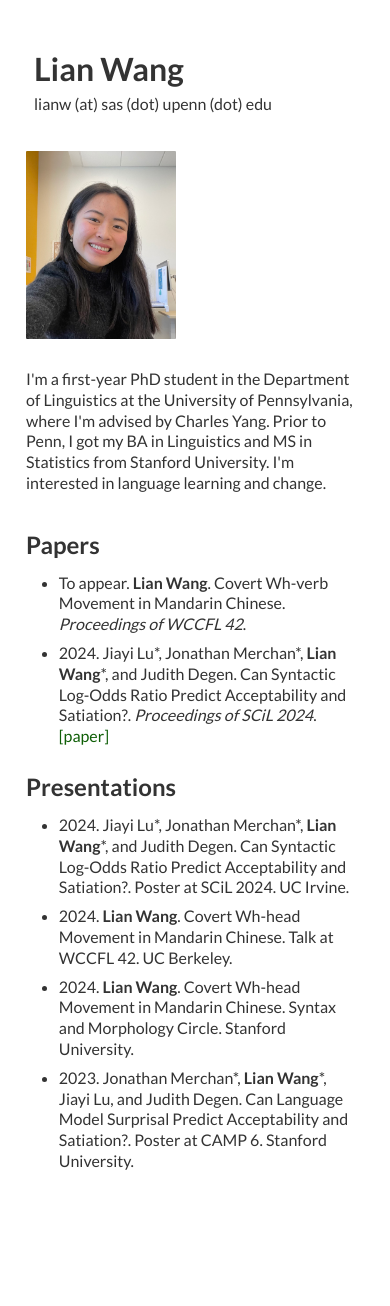
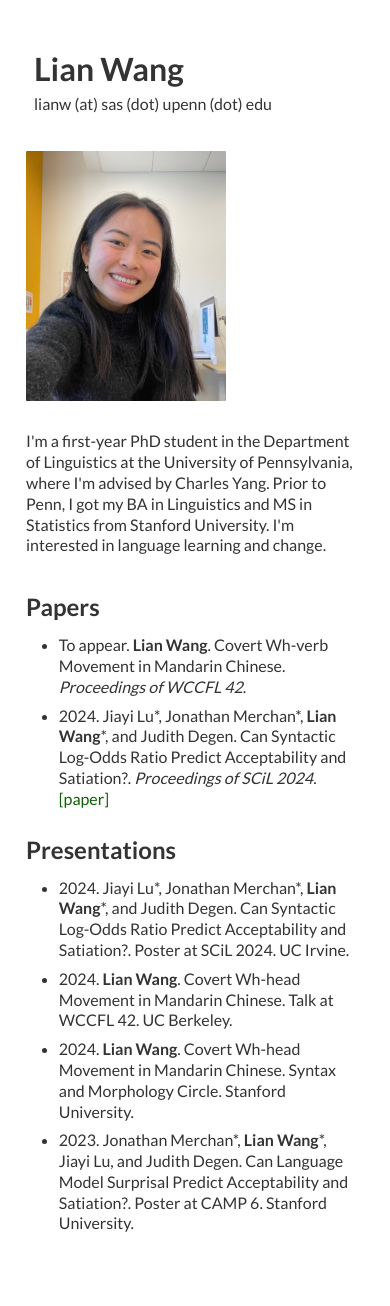
Before and after one commit to liankwang/liankwang.github.io, a Jekyll site: the page built from index.html, in a window 390 px wide. Built offline with Jekyll 4.4.1, drawn with Linux system fonts in a browser that asks for light colours; before the commit the page ends 1244 px from its top, so only the background shows below that.

Commit message:
Test test

```diff
--- a/assets/css/homepage.css
+++ b/assets/css/homepage.css
@@ -38,7 +38,7 @@
       text-align: left;
     }
     .profile img {
-      width: 150px;
+      /* width: 150px; */
       height: auto;
     }
     .profile-text {
```
